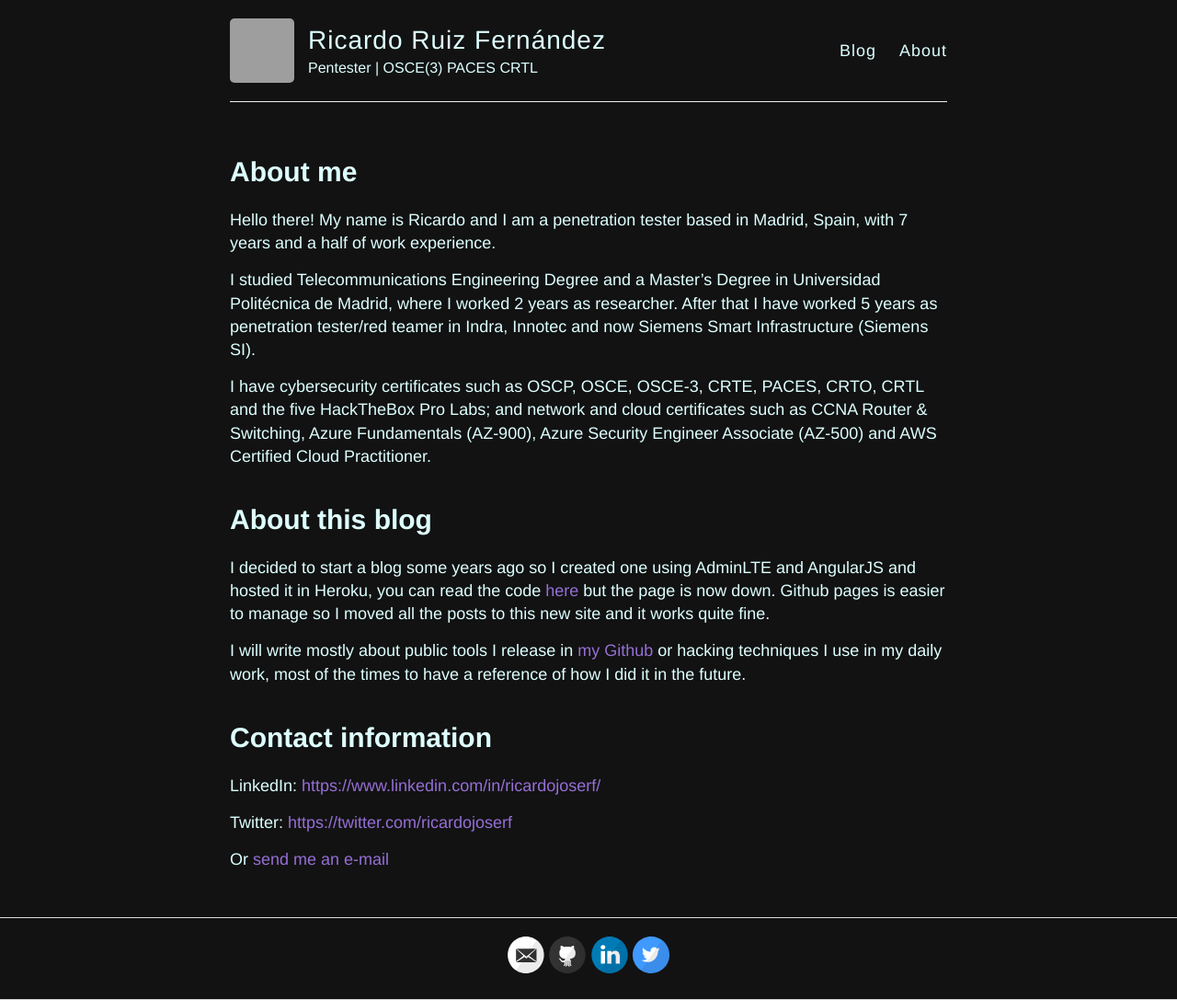
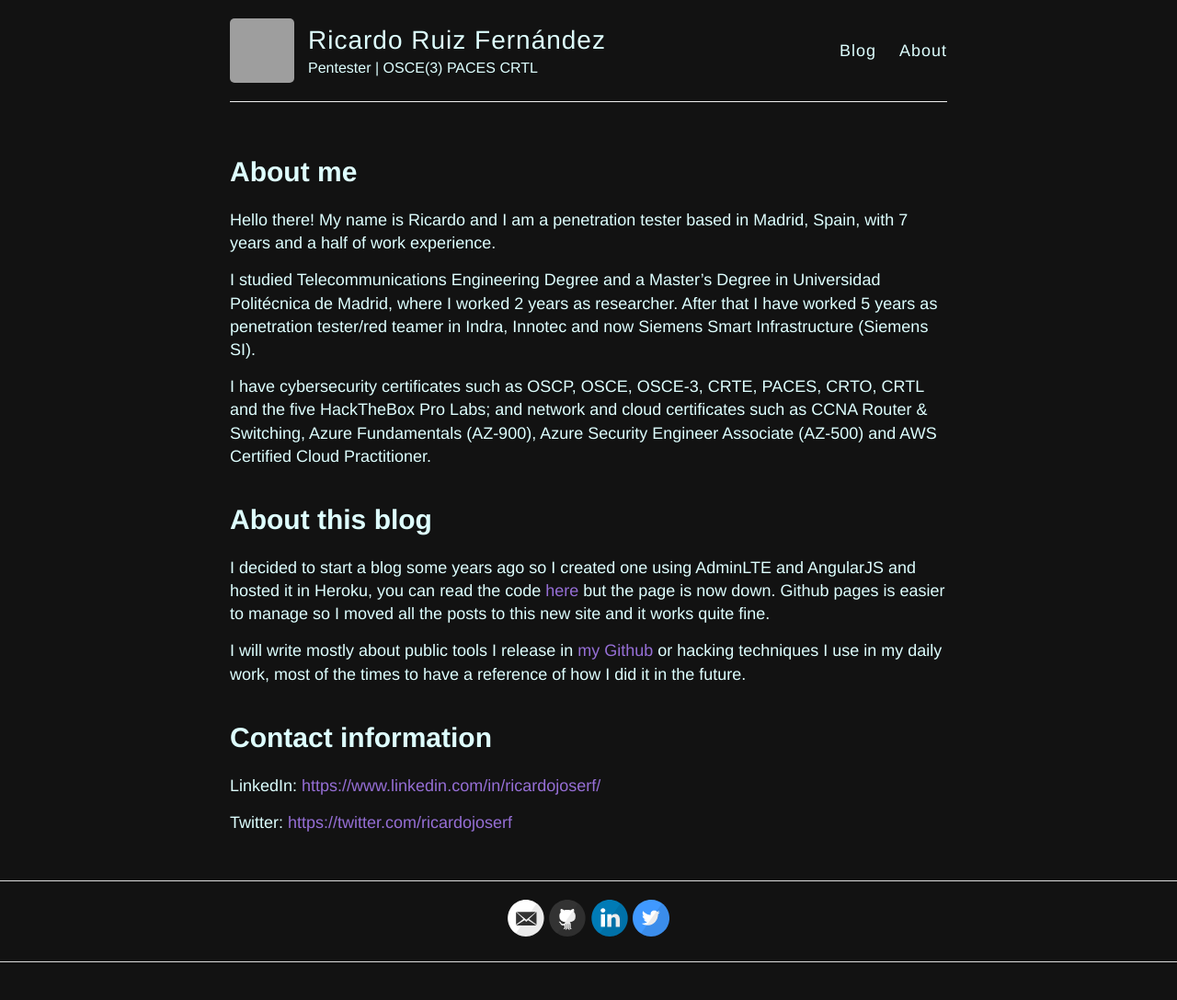
Before and after one commit to ricardojoserf/ricardojoserf.github.io, a Jekyll site: the page built from about.md, in a window 1280 px wide. Shown: the whole page at 92% size. Built offline with Jekyll 4.4.1, drawn with Linux system fonts in a browser that asks for light colours; after the commit the page ends 1046 px from its top, so only the background shows below that; grey boxes are pictures that could not be loaded.

Commit message:
Update about.md

```diff
--- a/about.md
+++ b/about.md
@@ -24,5 +24,3 @@
 LinkedIn: [https://www.linkedin.com/in/ricardojoserf/](https://www.linkedin.com/in/ricardojoserf/)
 
 Twitter: [https://twitter.com/ricardojoserf](https://twitter.com/ricardojoserf)
-
-Or [send me an e-mail](mailto:ricardojruiz93@gmail.com)
```
